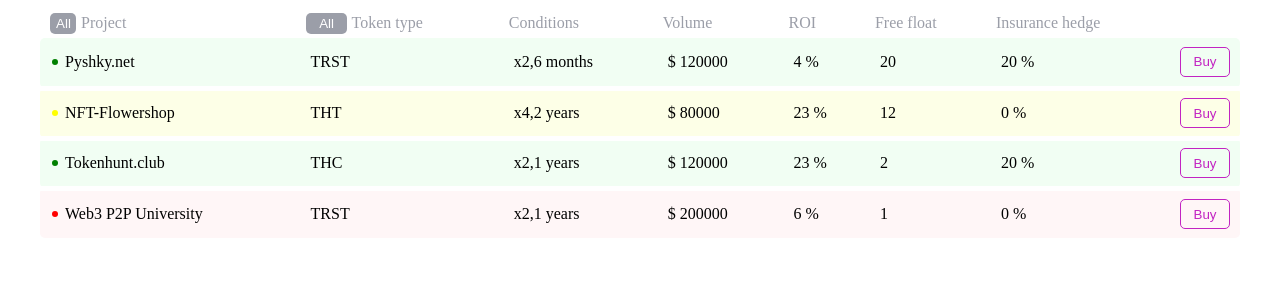
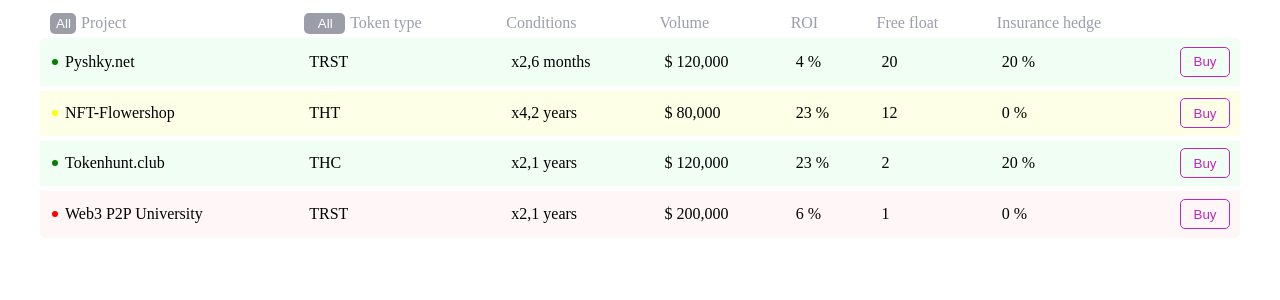
Before and after one commit to KRiNGU/trood_test, a React app: page / in a window 1280 px wide. Shown: the top 300 px of the page. Built offline with nearby package versions, Linux system fonts and the light colour scheme; the HTML template or start-up script is replaced by a standard one.

Commit message:
add number format to table

```diff
--- a/src/views/ProjectsTable/TableItem/TableItem.tsx
+++ b/src/views/ProjectsTable/TableItem/TableItem.tsx
@@ -37,16 +37,24 @@
         <span className={styles.cellText}>{project.conditions}</span>
       </td>
       <td className={styles.cell}>
-        <span className={styles.cellText}>$ {project.volume}</span>
+        <span className={styles.cellText}>
+          $ {Intl.NumberFormat().format(project.volume)}
+        </span>
       </td>
       <td className={styles.cell}>
-        <span className={styles.cellText}>{project.roi} %</span>
+        <span className={styles.cellText}>
+          {Intl.NumberFormat().format(project.roi)} %
+        </span>
       </td>
       <td className={styles.cell}>
-        <span className={styles.cellText}>{project.free}</span>
+        <span className={styles.cellText}>
+          {Intl.NumberFormat().format(project.free)}
+        </span>
       </td>
       <td className={styles.cell}>
-        <span className={styles.cellText}>{project.hedge} %</span>
+        <span className={styles.cellText}>
+          {Intl.NumberFormat().format(project.hedge)} %
+        </span>
       </td>
       <td className={`${styles.buttonCell} ${styles.cell}`}>
         <button onClick={handleClick} className={styles.button}>
```
